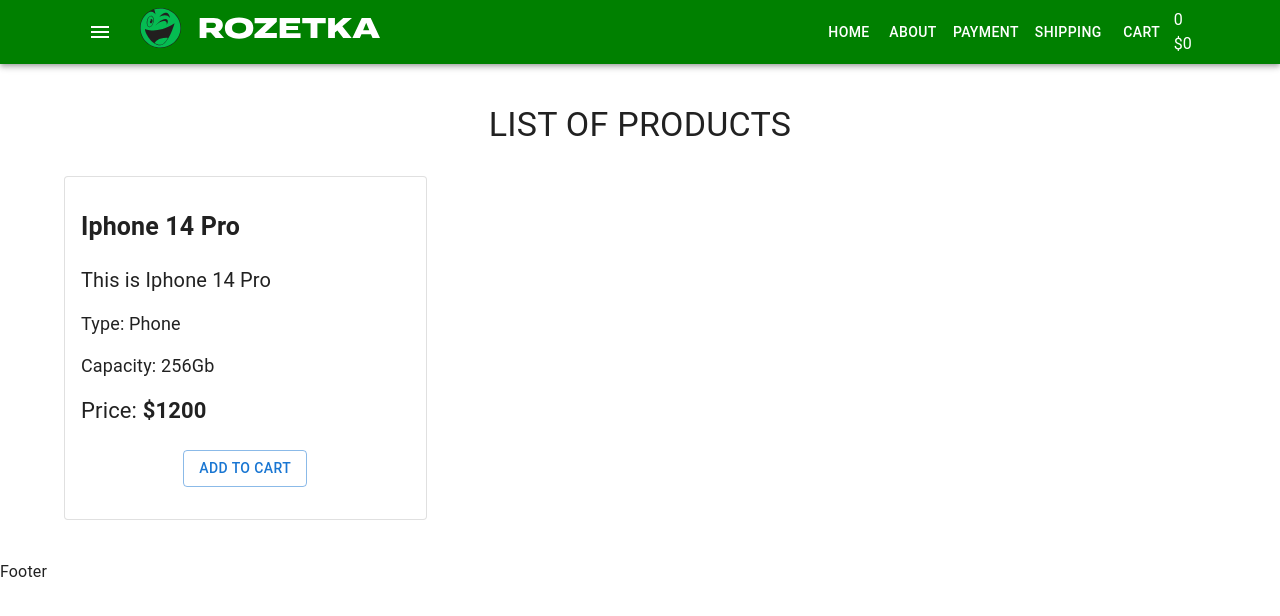
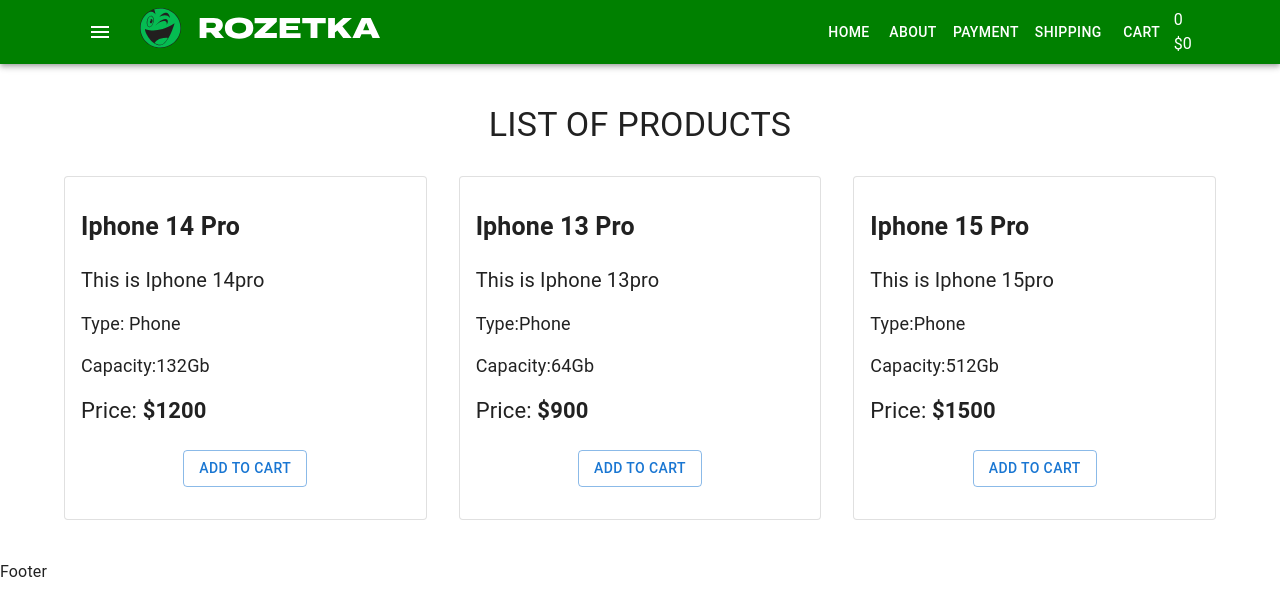
Before and after one commit to Vitalik-13/react-progect, a React (Create React App) app: page / in a window 1280 px wide. Shown: the top 616 px of the page. Built offline with nearby package versions, Linux system fonts and the light colour scheme.

Commit message:
add three cardListitem and add their props

```diff
--- a/src/components/Products/ProductListItem.tsx
+++ b/src/components/Products/ProductListItem.tsx
@@ -1,16 +1,32 @@
 import { Button, Card, CardActions, CardContent } from '@mui/material'
 import './ProductListItem.scss'
-type Props = {}
-const ProductListItem = (props: Props) => {
+type Props = {
+    productTitle: string
+    productsDscription: string
+    productType: string
+    productsFeatures: string
+    productsPrice: number
+}
+const ProductListItem = ({
+    productTitle,
+    productsDscription,
+    productType,
+    productsFeatures,
+    productsPrice,
+}: Props) => {
     return (
         <Card variant="outlined" className="product">
             <CardContent>
-                <h4 className="product-title">Iphone 14 Pro</h4>
-                <p className="product-description">This is Iphone 14 Pro</p>
-                <div className="product-featuers">Type: Phone</div>
-                <div className="product-featuers">Capacity: 256Gb</div>
+                <h4 className="product-title">{productTitle}</h4>
+                <p className="product-description">
+                    This is Iphone {productsDscription}pro
+                </p>
+                <div className="product-featuers">Type:{productType}</div>
+                <div className="product-featuers">
+                    Capacity:{productsFeatures}Gb
+                </div>
                 <div className="product-price">
-                    Price: <strong>$1200</strong>
+                    Price: <strong>${productsPrice}</strong>
                 </div>
                 <CardActions className="buttons-wrapper">
                     <Button variant="outlined">Add to cart</Button>
--- a/src/components/Products/ProductsList.tsx
+++ b/src/components/Products/ProductsList.tsx
@@ -17,7 +17,31 @@
             </Typography>
             <Grid container spacing={4}>
                 <Grid item xs={12} sm={4}>
-                    <ProductListItem />
+                    <ProductListItem
+                        productTitle="Iphone 14 Pro"
+                        productsDscription="14"
+                        productType=" Phone"
+                        productsFeatures="132"
+                        productsPrice={1200}
+                    />
+                </Grid>
+                <Grid item xs={12} sm={4}>
+                    <ProductListItem
+                        productTitle="Iphone 13 Pro"
+                        productsDscription="13"
+                        productType="Phone"
+                        productsFeatures="64"
+                        productsPrice={900}
+                    />
+                </Grid>
+                <Grid item xs={12} sm={4}>
+                    <ProductListItem
+                        productTitle="Iphone 15 Pro"
+                        productsDscription="15"
+                        productType="Phone"
+                        productsFeatures="512"
+                        productsPrice={1500}
+                    />
                 </Grid>
             </Grid>
         </>
```
